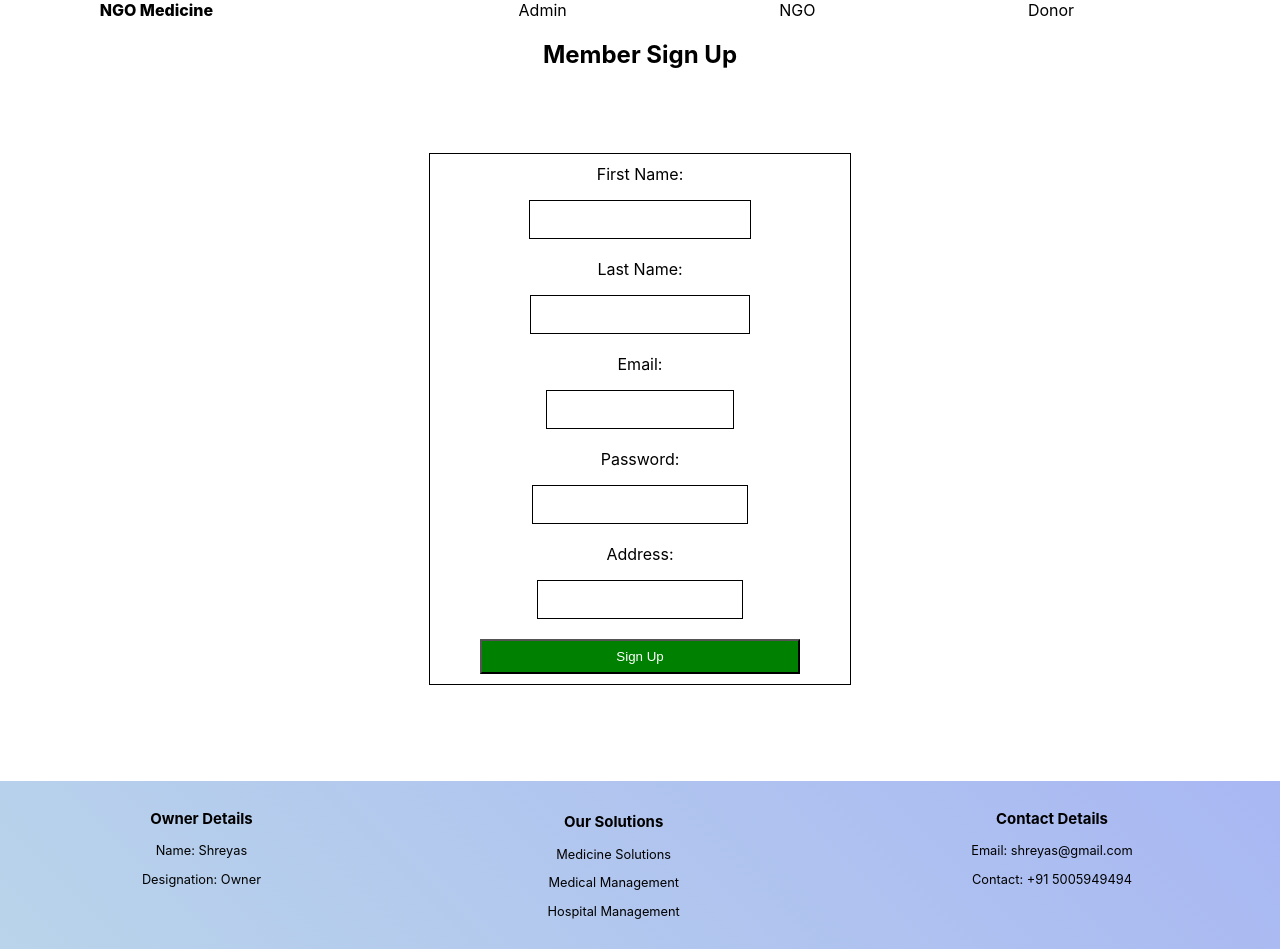
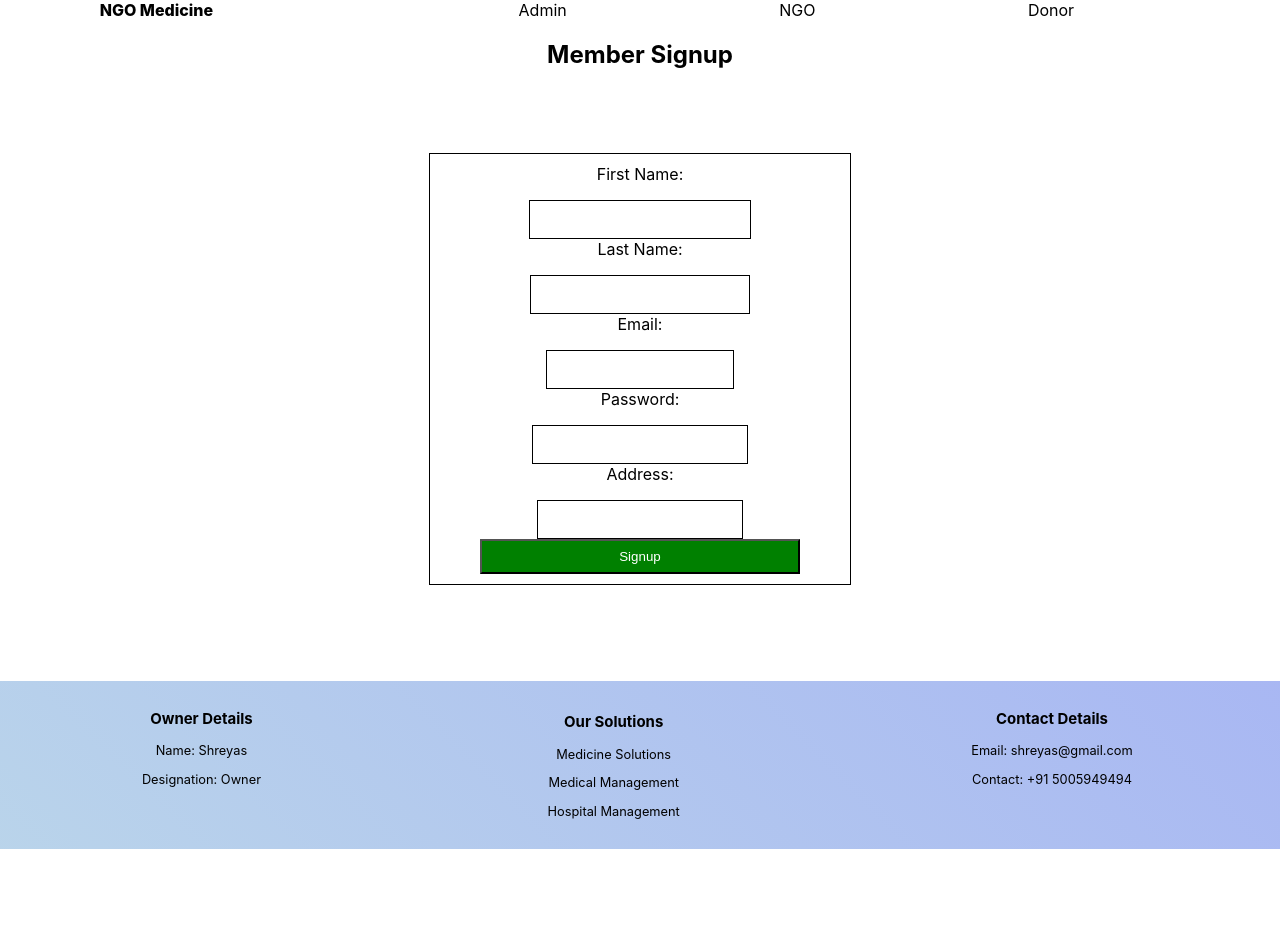
Before and after one commit to shreyash7865/ngo-frontend, a React (Create React App) app: page /donor-registration in a window 1280 px wide. After the commit the page ends 849 px from the top, so only its background shows below. Built offline with nearby package versions, Linux system fonts and the light colour scheme.

Commit message:
new commit - 10

```diff
--- a/src/Components/Pages/Members/MemberLogin.js
+++ b/src/Components/Pages/Members/MemberLogin.js
@@ -31,9 +31,10 @@ const MemberLogin = () => {
   };
 
   return (
-    <div>
+    <div className='ngo-request-section'>
       <h2>Member Login</h2>
       {error && <p>{error}</p>}
+      <div className="ngo-request-form">
       <form onSubmit={handleLogin}>
         <div>
           <label htmlFor="email">Email:</label>
@@ -55,6 +56,8 @@ const MemberLogin = () => {
         </div>
         <button type="submit">Login</button>
       </form>
+      </div>
+
       <a href="/donor-registration">Register</a>
     </div>
   );
--- a/src/Components/Pages/Members/Members.js
+++ b/src/Components/Pages/Members/Members.js
@@ -1,4 +1,5 @@
 import React, { useState } from 'react';
+import axios from 'axios';
 
 const Members = () => {
   const [fName, setFName] = useState('');
@@ -6,80 +7,85 @@ const Members = () => {
   const [email, setEmail] = useState('');
   const [password, setPassword] = useState('');
   const [address, setAddress] = useState('');
+  const [error, setError] = useState('');
 
-  const handleSignUp = () => {
-    // Make a POST request to your backend endpoint for sign up
-    fetch('https://ngo-backend-wz9s.onrender.com/api/donor/signup', {
-      method: 'POST',
-      headers: {
-        'Content-Type': 'application/json',
-      },
-      body: JSON.stringify({
+  const handleSignup = async (e) => {
+    e.preventDefault();
+
+    try {
+      const response = await axios.post('https://ngo-backend-wz9s.onrender.com/api/donor/signup', {
         f_name: fName,
         l_name: lName,
         email: email,
         password: password,
-        address: address,
-      }),
-    })
-      .then((response) => response.json())
-      .then((data) => {
-        // Handle the response from the server
-        console.log(data);
-        // Reset the form
-        setFName('');
-        setLName('');
-        setEmail('');
-        setPassword('');
-        setAddress('');
-      })
-      .catch((error) => {
-        console.error('Error:', error);
+        address: address
       });
+
+      if (response.data) {
+        // Signup successful
+        console.log('Signup successful');
+      } else {
+        // Signup failed
+        setError('Signup failed');
+      }
+    } catch (error) {
+      console.error(error);
+      setError('An error occurred. Please try again later.');
+    }
   };
 
   return (
     <div className='ngo-request-section'>
-      <h2>Member Sign Up</h2>
-
+      <h2>Member Signup</h2>
+      {error && <p>{error}</p>}
       <div className="ngo-request-form">
-        <form>
-          <label>
-            First Name:
-            <input required type="text" value={fName} onChange={(e) => setFName(e.target.value)}
+      <form onSubmit={handleSignup}>
+        <div>
+          <label htmlFor="fName">First Name:</label>
+          <input
+            type="text"
+            id="fName"
+            value={fName}
+            onChange={(e) => setFName(e.target.value)}
           />
-          </label>
-          <br />
-          <label>
-            Last Name:
-            <input required type="text" value={lName} onChange={(e) => setLName(e.target.value)}
+        </div>
+        <div>
+          <label htmlFor="lName">Last Name:</label>
+          <input
+            type="text"
+            id="lName"
+            value={lName}
+            onChange={(e) => setLName(e.target.value)}
           />
-          </label>
-          <br />
-          <label>
-            Email:
-            <input required type="email" value={email} onChange={(e) => setEmail(e.target.value)}
+        </div>
+        <div>
+          <label htmlFor="email">Email:</label>
+          <input
+            type="email"
+            id="email"
+            value={email}
+            onChange={(e) => setEmail(e.target.value)}
           />
-          </label>
-          <br />
-          <label>
-            Password:
-            <input required
+        </div>
+        <div>
+          <label htmlFor="password">Password:</label>
+          <input
             type="password"
+            id="password"
             value={password}
             onChange={(e) => setPassword(e.target.value)}
           />
-          </label>
-          <br />
-          <label>
-            Address:
-            <input required type="text" value={address} onChange={(e) => setAddress(e.target.value)}
+        </div>
+        <div>
+          <label htmlFor="address">Address:</label>
+          <input
+            type="text"
+            id="address"
+            value={address}
+            onChange={(e) => setAddress(e.target.value)}
           />
-          </label>
-          <br />
-          <button type="button" onClick={handleSignUp}>
-            Sign Up
-          </button>
+        </div>
+        <button type="submit">Signup</button>
       </form>
       </div>
 
--- /dev/null
+++ b/src/Components/Pages/Members/NGOrequest.css
@@ -0,0 +1,33 @@
+.ngo-request-section{
+    display: flex;
+    align-items: center;
+    justify-content: space-around;
+    flex-direction: column;
+}
+.ngo-request-form{
+    margin-top: 4rem;
+}
+.ngo-request-form form{
+    border: 1px solid black;
+    width: 400px;
+    height: fit-content;
+    display: flex;
+    flex-direction: column;
+    align-items: center;
+    padding: 10px;
+}
+
+.ngo-request-form form input{
+    width: 80%;
+    height: 35px;
+    margin-top: 1rem;
+    border: 1px solid black;
+
+}
+.ngo-request-form form button{
+    width: 80%;
+    height: 35px;
+    background-color: green;
+    color: white;
+
+}
```
Lines whose indentation alone changed are shown as unchanged.
